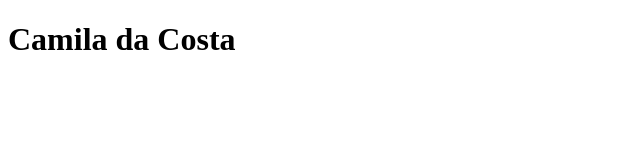
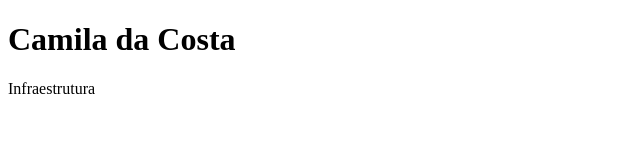
Before and after one commit to CamilaDaCosta/infra_web, a plain HTML site: page index.html in a window 1280 px wide. Shown: the whole page, without its empty margins (0-640 px from the left). Drawn offline with Linux system fonts and the light colour scheme.

Commit message:
Nova alteração

```diff
--- a/index.html
+++ b/index.html
@@ -7,5 +7,6 @@
 </head>
 <body>
     <h1>Camila da Costa</h1>
+    <p>Infraestrutura</p>
 </body>
 </html>
```
